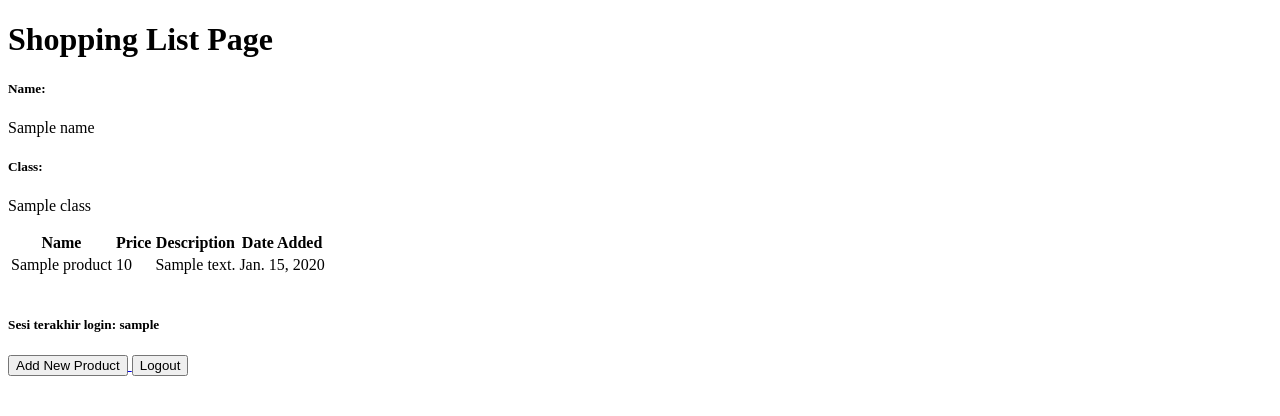
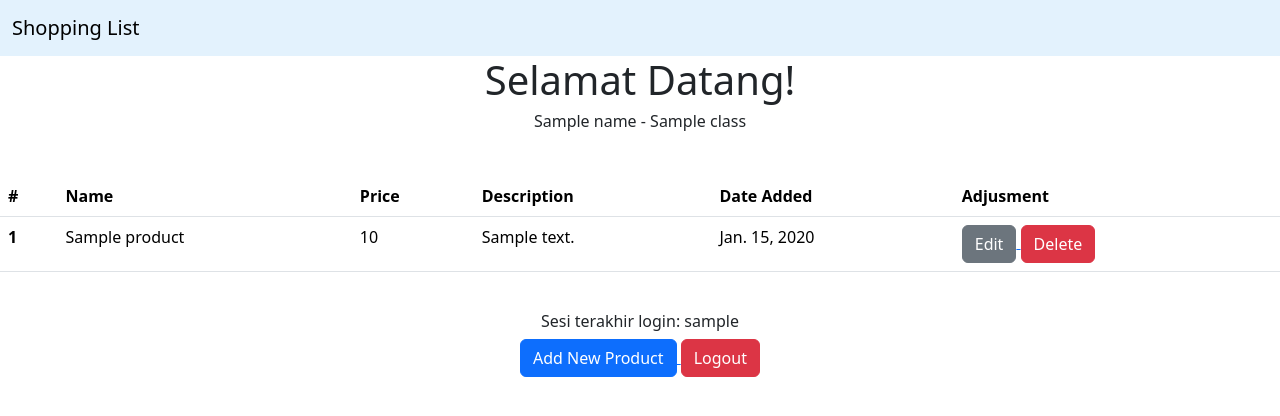
Before and after one commit to NaufalAul/shopping-list, a Django app: template main/templates/main.html in a window 1280 px wide. Shown: the top 416 px of the page. Run offline with Django 4.2, Linux system fonts and the light colour scheme; tables that the repository leaves empty hold one stand-in row (values such as "Sample post"); the template is opened without the code that fills it: values that come from a table or form of the project are taken from there, most other values are stand-ins (such as "Sample title", 1, 10 or a date in 2020).

Commit message:
Tutorial 4 tamat

```diff
--- a/main/templates/main.html
+++ b/main/templates/main.html
@@ -1,15 +1,54 @@
 {% extends 'base.html' %}
 
 {% block content %}
-<h1>Shopping List Page</h1>
+<h1 class="text-center">Selamat Datang!</h1>
+<h6 class="text-center">{{name}} - {{class}}</h6>
 
-<h5>Name:</h5>
+<pre>  </pre>
+<!-- <h5>Name:</h5>
 <p>{{name}}</p>
 
 <h5>Class:</h5>
-<p>{{class}}</p>
+<p>{{class}}</p> -->
 
-<table>
+<table class="table">
+    <thead>
+        <tr>
+            <th scope="col">#</th>
+            <th scope="col">Name</th>
+            <th scope="col">Price</th>
+            <th scope="col">Description</th>
+            <th scope="col">Date Added</th>
+            <th scope="col">Adjusment</th>
+        </tr>
+    </thead>
+
+    {% for product in products %}
+
+    <tbody>
+        <tr>
+            <th scope="row">1</th>
+            <td>{{product.name}}</td>
+            <td>{{product.price}}</td>
+            <td>{{product.description}}</td>
+            <td>{{product.date_added}}</td>
+            <td>
+                <a href="{% url 'main:edit_product' product.pk %}">
+                    <button type="button" class="btn btn-secondary">Edit</button>
+                </a>
+                <a href="{% url 'main:delete_product' product.pk %}">
+                    <button type="button" class="btn btn-danger">Delete</button>
+                </a>
+            </td>
+        </tr>
+    </tbody>
+
+    {% endfor %}
+    <tbody>
+
+</table>
+
+<!-- <table>
     <tr>
         <th>Name</th>
         <th>Price</th>
@@ -25,25 +64,38 @@
         <td>{{product.price}}</td>
         <td>{{product.description}}</td>
         <td>{{product.date_added}}</td>
+        <td>
+            <a href="{% url 'main:edit_product' product.pk %}">
+                <button>
+                    Edit
+                </button>
+            </a>
+            <a href="{% url 'main:delete_product' product.pk %}">
+                <button>
+                    Delete
+                </button>
+            </a>
+        </td>
     </tr>
     {% endfor %}
-</table>
+</table> -->
 
 <br />
 
-<h5>Sesi terakhir login: {{ last_login }}</h5>
+<h6 class="text-center">Sesi terakhir login: {{ last_login }}</h6>
 
-<a href="{% url 'main:create_product' %}">
-    <button>
-        Add New Product
-    </button>
-</a>
+<div class="container bg-white">
+    <div class="col-md-12 text-center">
+        <a href="{% url 'main:create_product' %}">
+            <button type="button" class="btn btn-primary">Add New Product</button>
+        </a>
 
-<a href="{% url 'main:logout' %}">
-    <button>
-        Logout
-    </button>
-</a>
+        <a href="{% url 'main:logout' %}">
+            <button type="button" class="btn btn-danger">Logout</button>
+        </a>
+    </div>
+</div>
+
 
 
 
--- a/main/urls.py
+++ b/main/urls.py
@@ -1,5 +1,5 @@
 from django.urls import path
-from main.views import show_main, create_product, show_xml, show_json, show_xml_by_id, show_json_by_id, register, login_user, logout_user
+from main.views import show_main, create_product, show_xml, show_json, show_xml_by_id, show_json_by_id, register, login_user, logout_user, edit_product, delete_product
 
 app_name = 'main'
 
@@ -13,4 +13,6 @@ urlpatterns = [
     path('register/', register, name='register'),
     path('login/', login_user, name='login'),
     path('logout/', logout_user, name='logout'),
+    path('edit-product/<int:id>', edit_product, name='edit_product'),
+    path('delete/<int:id>', delete_product, name='delete_product'),
 ]
--- a/templates/base.html
+++ b/templates/base.html
@@ -9,7 +9,17 @@
         />
         {% block meta %}
         {% endblock meta %}
+        <link href="https://cdn.jsdelivr.net/npm/bootstrap@5.3.2/dist/css/bootstrap.min.css" rel="stylesheet" integrity="sha384-T3c6CoIi6uLrA9TneNEoa7RxnatzjcDSCmG1MXxSR1GAsXEV/Dwwykc2MPK8M2HN" crossorigin="anonymous">
+        <script src="https://code.jquery.com/jquery-3.6.0.min.js" integrity="sha384-KyZXEAg3QhqLMpG8r+J4jsl5c9zdLKaUk5Ae5f5b1bw6AUn5f5v8FZJoMxm6f5cH1" crossorigin="anonymous"></script>
+        <script src="https://cdn.jsdelivr.net/npm/@popperjs/core@2.11.8/dist/umd/popper.min.js" integrity="sha384-I7E8VVD/ismYTF4hNIPjVp/Zjvgyol6VFvRkX/vR+Vc4jQkC+hVqc2pM8ODewa9r" crossorigin="anonymous"></script>
+        <script src="https://cdn.jsdelivr.net/npm/bootstrap@5.3.2/dist/js/bootstrap.min.js" integrity="sha384-BBtl+eGJRgqQAUMxJ7pMwbEyER4l1g+O15P+16Ep7Q9Q+zqX6gSbd85u4mG4QzX+" crossorigin="anonymous"></script>
     </head>
+
+    <nav class="navbar" style="background-color: #e3f2fd;">
+        <div class="container-fluid">
+          <a class="navbar-brand" href="#">Shopping List</a>
+        </div>
+      </nav>
 
     <body>
         {% block content %}
```
Also changed, not shown: main/templates/edit_product.html (added, +22 -0 lines), main/views.py (+24 -1 lines).
